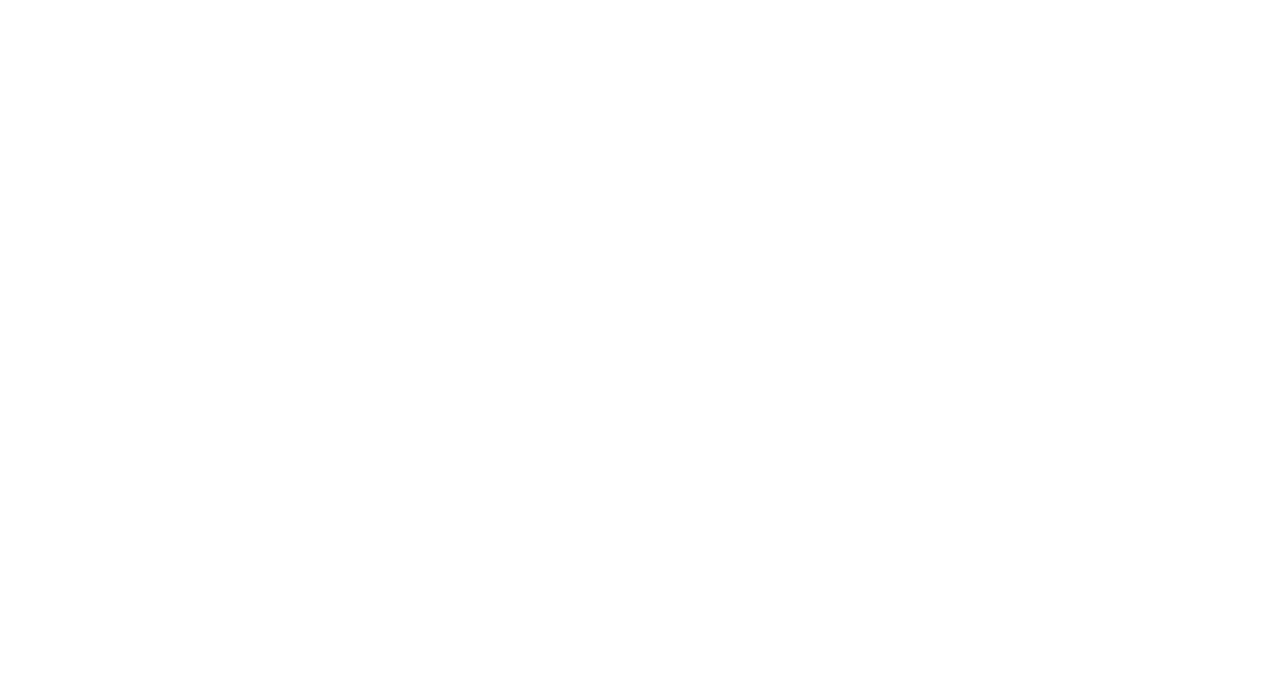
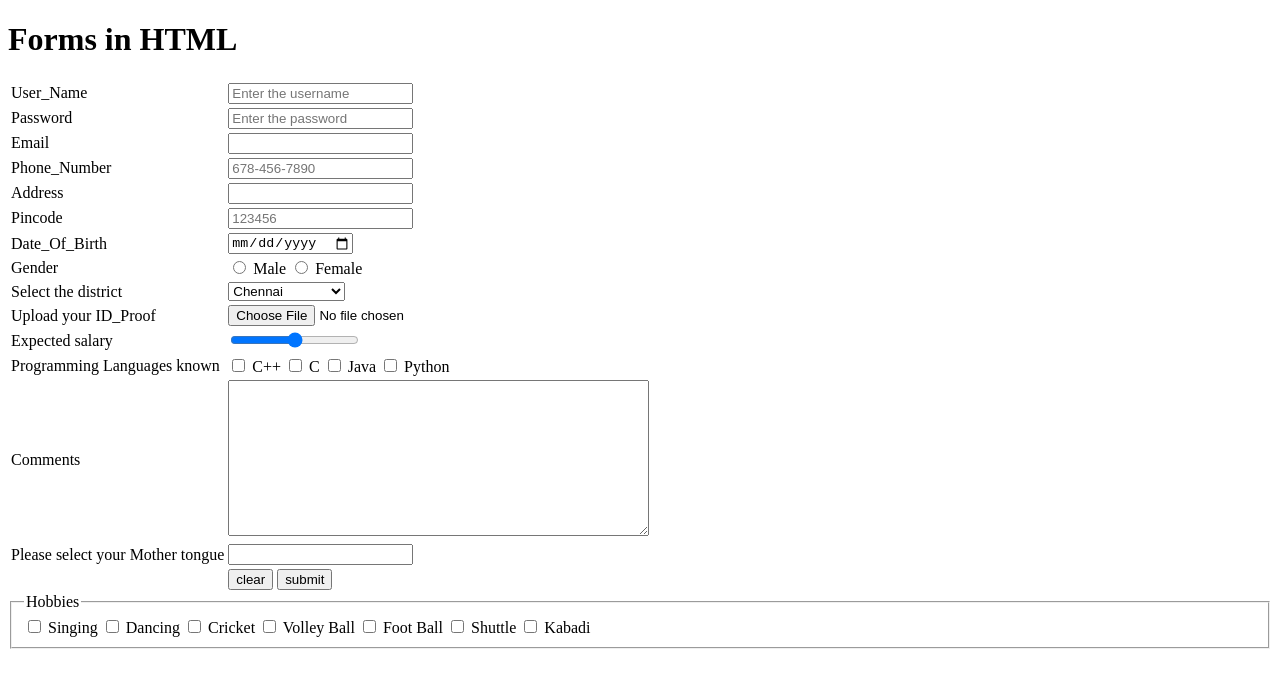
Before and after one commit to RamyaKDev/Learning, a plain HTML site: page Form.html in a window 1280 px wide. Drawn offline with Linux system fonts and the light colour scheme.

Commit message:
Form added
Commit

```diff
--- a/Form.html
+++ b/Form.html
@@ -6,6 +6,117 @@
     <title>Form</title>
 </head>
 <body>
+   <h1>Forms in HTML</h1>
+   <table>
+    <form action="mailto:someone@gmail.com" method="post" target="_blank">
+    <tr>
+        <td><label for="Name">User_Name</label></td>
+        <td><input type="text" name="Name" id="Name" required placeholder="Enter the username"></td>
+    </tr>
+    <tr>
+        <td><label for="Password">Password</label></td>
+        <td><input type="password" name="Password" id="Password" required placeholder="Enter the password"></td>
+    </tr>
+    <tr>
+        <td><label for="Email">Email</label></td>
+        <td><input type="email" name="Email" id="Email"></td>
+    </tr>
+    <tr>
+        <td><label for="Phone_Number">Phone_Number</label></td>
+        <td><input type="tel" name="Phone_Number" id="Phone_Number" pattern="[6-9]{3}-[0-9]{3}-[0-9]{4}" placeholder="678-456-7890"></td>
+    </tr>
+    <tr>
+        <td><label for="address">Address</label></td>
+        <td><input type="text" name="address" id="address" maxlength="50"></td>
+    </tr>
+    <tr>
+        <td><label for="Pincode">Pincode</label></td>
+        <td><input type="text" name="Pincode" id="Pincode" pattern="[0-9]{6}" placeholder="123456"></td>
+    </tr>
+    <tr>
+        <td><label for="Date_Of_Birth">Date_Of_Birth</label></td>
+        <td><input type="date" name="Date_Of_Birth" id="Date_Of_Birth" min="1999-01-01" max=2015-01-01""></td>
+    </tr>
+    <tr>
+        <td><label for="gender">Gender</label></td>
+        <td><input type="radio" name="gender" id="gender" value="Male">
+            <label for="">Male</label>
+            <input type="radio" name="gender" id="gender" value="Female">
+            <label for="">Female</label></td>
+    </tr>
+    <tr><td><label for="district">Select the district</label></td>
+        <td>
+    <select name="district">
+        <optgroup label="North District">
+            <option value="Chennai">Chennai</option>
+            <option value="Chengalpattu">Chengalpattu</option>
+            <option value="Villupuram">Villupuram</option>
+        </optgroup>
+        <optgroup label="South District">
+            <option value="Coimbatore">Coimbatore</option>
+                <option value="Salem">Salem</option>
+                <option value="Trichy">Trichy</option>
+             </optgroup>
+    </select>
+        </td>
+        </tr>
+        <tr>
+            <td><label for="file1">Upload your ID_Proof</label></td>
+            <td><input type="file" name="file1" id="file1" accept=".jpg,.docx,.pdf"></td>
+        </tr>
+        <tr>
+            <td><label for="salary">Expected salary</label></td>
+            <td><input type="range" name="salary" id="salary" step="50000" max="500000" min="100000"></td>
+        </tr>
+        <tr>
+            <td><label for="language">Programming Languages known</label></td>
+            <td><input type="checkbox" name="language" id="language" value="C++" >
+                <label for="">C++</label>
+                <input type="checkbox" name="language" id="language" value="C" >
+                <label for="">C</label>
+                <input type="checkbox" name="language" id="language" value="Java" >
+                <label for="">Java</label>
+                <input type="checkbox" name="language" id="language" value="Python" >
+                <label for="">Python</label>
 
+            </td>
+        </tr>
+        <tr>
+            <td><label for="comments">Comments</label></td>
+            <td><textarea id="comments" name="comments" rows="10" cols="50"></textarea></td>
+        </tr>
+        <tr>
+            <td><label for="">Please select your Mother tongue</label></td>
+            <td><input list="list" name="" id="">
+            <datalist id="list">
+                <option value="Hindi">Hindi</option>
+                <option value="Tamil">Tamil</option>
+                <option value="English">English</option>
+                </datalist>
+            </td>
+        </tr>
+        <tr><td></td><td>
+    <input type="reset" value="clear">
+
+    <input type="submit" value="submit"></td></tr>
+        </form>
+    </table>
+    <fieldset>
+        <legend caption="Hobbies">Hobbies</legend>
+        <input type="checkbox" name="" id="">
+    <label for="">Singing</label>
+    <input type="checkbox" name="" id="">
+    <label for="">Dancing</label>
+    <input type="checkbox" name="" id="">
+    <label for="">Cricket</label>
+    <input type="checkbox" name="" id="">
+    <label for="">Volley Ball</label>
+    <input type="checkbox" name="" id="">
+    <label for="">Foot Ball</label>
+    <input type="checkbox" name="" id="">
+    <label for="">Shuttle</label>
+    <input type="checkbox" name="" id="">
+    <label for="">Kabadi</label>
+        </fieldset>
 </body>
 </html>
```
